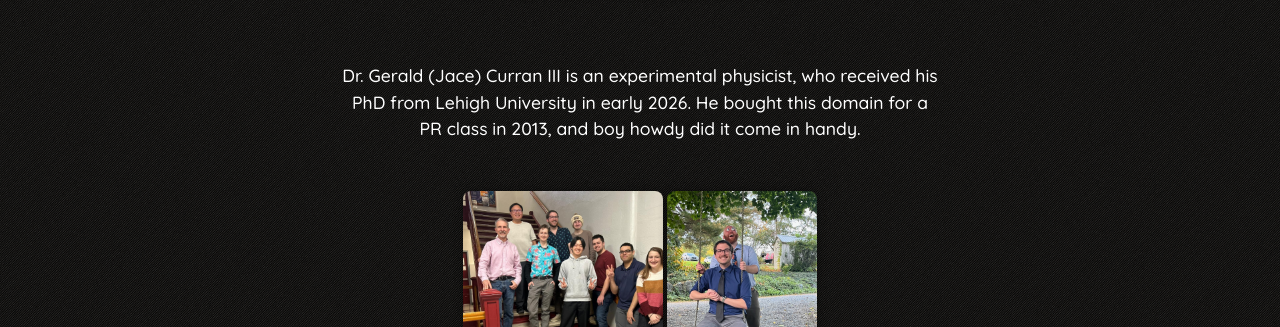
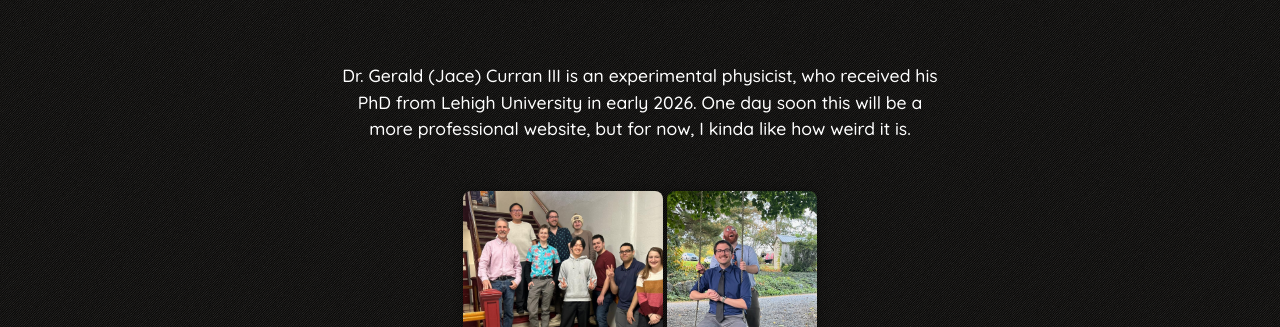
Before and after one commit to Unifix818/jacecurran.com, a plain HTML site: page index.html in a window 1280 px wide. Shown: the part 473-800 px from the top of the page. Drawn offline with Linux system fonts and the light colour scheme; a web font is replaced by a local one.

Commit message:
Modify about section text in index.html
Updated the about section text to reflect a more personal touch.

```diff
--- a/index.html
+++ b/index.html
@@ -34,7 +34,7 @@
   <div class="about-text">
     <p>
       Dr. Gerald (Jace) Curran III is an experimental physicist, who received his PhD from Lehigh University in early 2026.
-	  He bought this domain for a PR class in 2013, and boy howdy did it come in handy.
+	  One day soon this will be a more professional website, but for now, I kinda like how weird it is.
     </p>
   </div>
 	<div class="about-images about-right">
```
